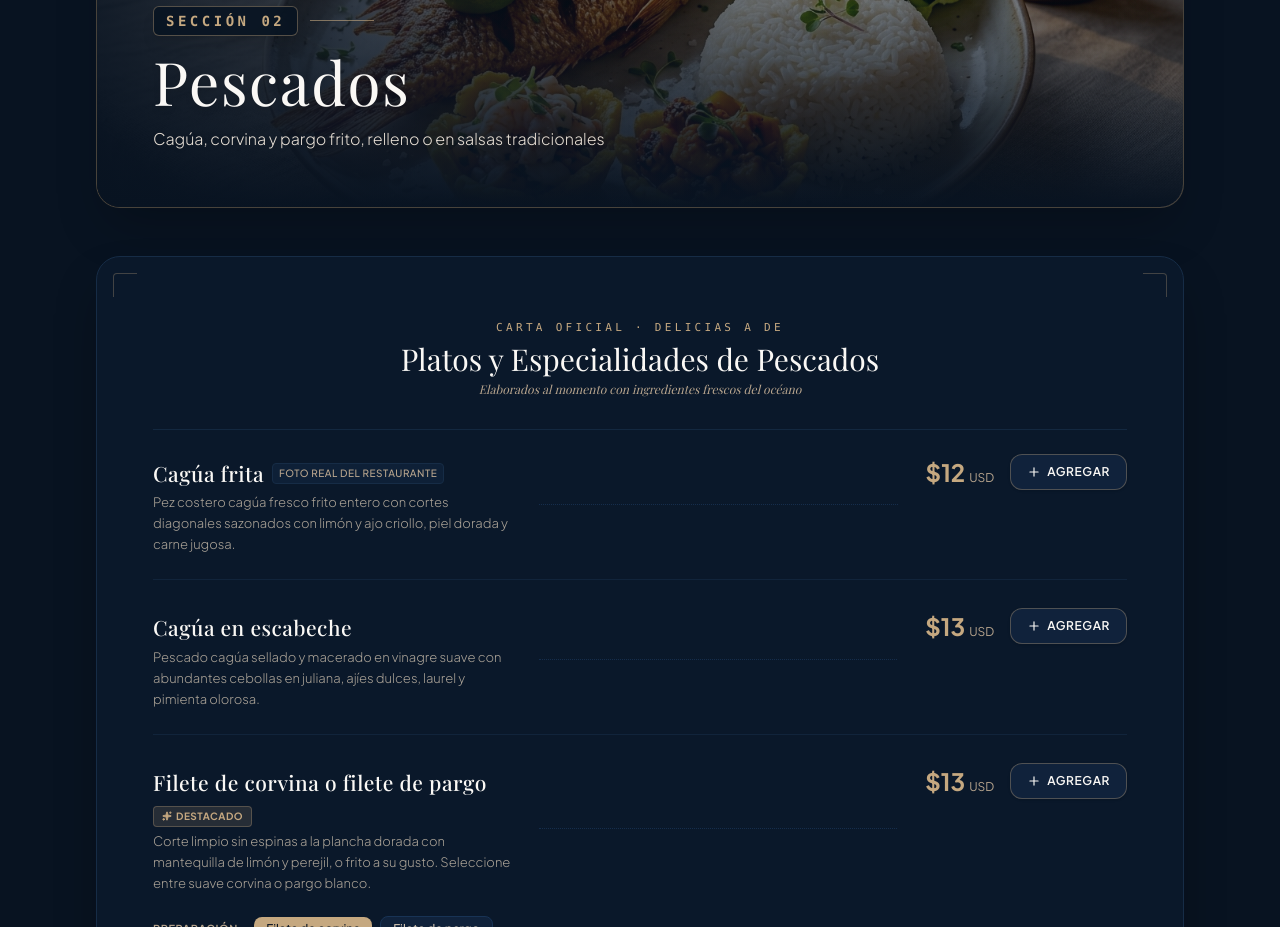
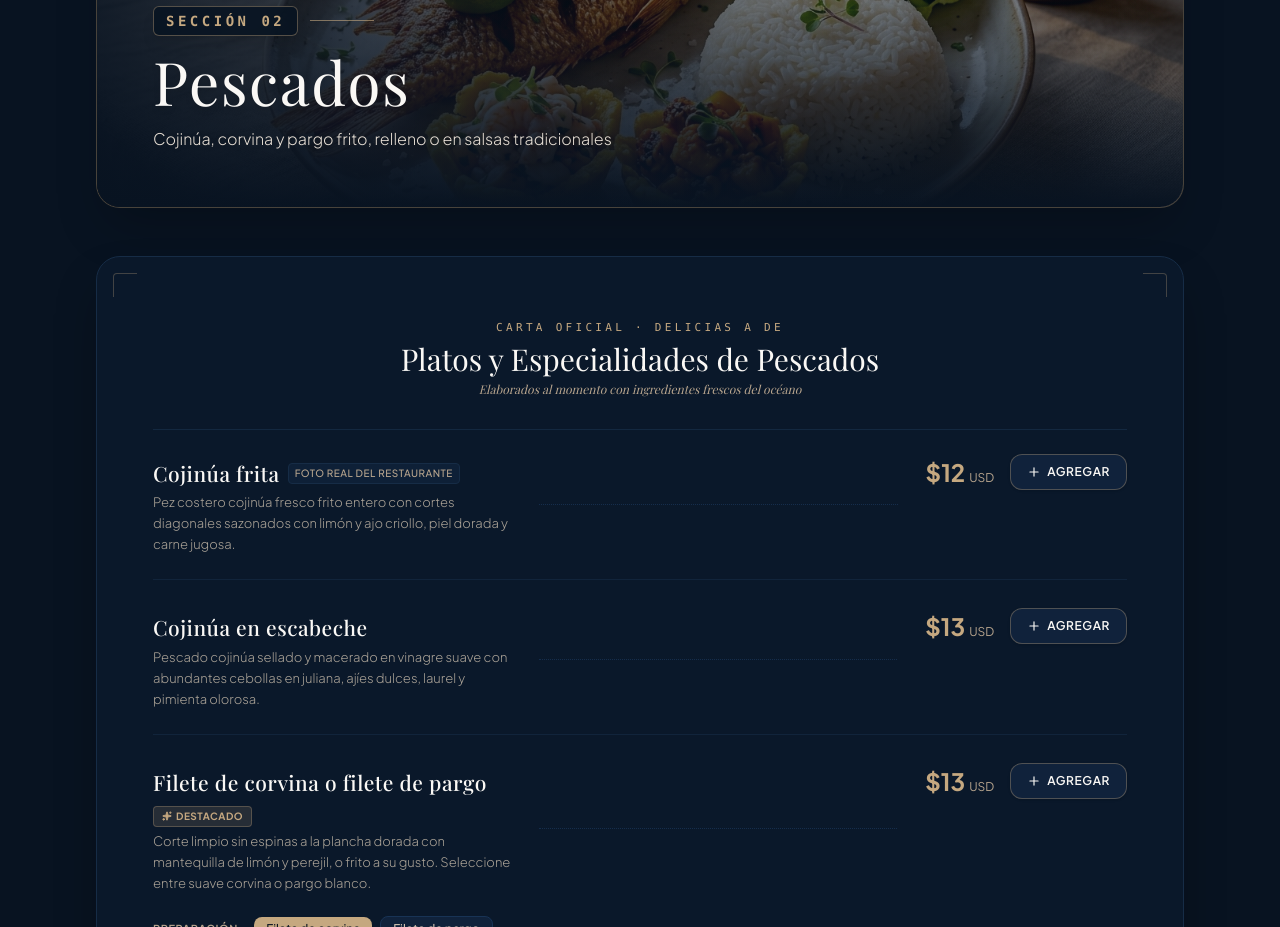
Before and after one commit to edwincedexab4356-boop/Delicias-A-de, a React (Vite) app: page / in a window 1280 px wide. Shown: the part 3500-4427 px from the top of the page. Built offline with nearby package versions, Linux system fonts and the light colour scheme; a web font is replaced by a local one.

Commit message:
fix: correct misspelling of fish name "Cojinúa"
Replace incorrect "Cagúa" with "Cojinúa" in the Pescados section to accurately reflect the menu item.

```diff
--- a/src/data/menuData.ts
+++ b/src/data/menuData.ts
@@ -15,7 +15,7 @@ export const CATEGORIES: Category[] = [
     sectionNumber: '02',
     name: 'Pescados',
     subtitle: 'Capturas frescas al estilo costero y caribeño',
-    tagline: 'Cagúa, corvina y pargo frito, relleno o en salsas tradicionales',
+    tagline: 'Cojinúa, corvina y pargo frito, relleno o en salsas tradicionales',
     iconName: 'Fish',
     image: '/assets/images/pescados_banner_1793720054508.jpg',
     originalImage: '/assets/aistudio/WhatsApp_Image_2026-11-03_at_02.34.27__2__1ea5571f.jpeg',
@@ -145,27 +145,27 @@ export const PRODUCTS: Product[] = [
   // ================= PESCADOS =================
   {
     id: 'pes-01',
-    name: 'Cagúa frita',
+    name: 'Cojinúa frita',
     category: 'pescados',
     price: 12,
-    description: 'Pez costero cagúa fresco frito entero con cortes diagonales sazonados con limón y ajo criollo, piel dorada y carne jugosa.',
+    description: 'Pez costero cojinúa fresco frito entero con cortes diagonales sazonados con limón y ajo criollo, piel dorada y carne jugosa.',
     image: '/assets/aistudio/WhatsApp_Image_2026-11-03_at_02.34.27_1ea5571f.jpeg',
     badge: 'Foto Real del Restaurante',
     prepTime: '20 min',
     servings: '1 persona',
-    ingredients: ['Pescado cagúa fresco', 'Ajo macerado', 'Limón mandarina', 'Sal marina'],
+    ingredients: ['Pescado cojinúa fresco', 'Ajo macerado', 'Limón mandarina', 'Sal marina'],
     allergens: ['Pescado'],
   },
   {
     id: 'pes-02',
-    name: 'Cagúa en escabeche',
+    name: 'Cojinúa en escabeche',
     category: 'pescados',
     price: 13,
-    description: 'Pescado cagúa sellado y macerado en vinagre suave con abundantes cebollas en juliana, ajíes dulces, laurel y pimienta olorosa.',
+    description: 'Pescado cojinúa sellado y macerado en vinagre suave con abundantes cebollas en juliana, ajíes dulces, laurel y pimienta olorosa.',
     image: 'https://images.unsplash.com/photo-1534939561126-855b8675edd7?auto=format&fit=crop&w=1000&q=80',
     prepTime: '20 min',
     servings: '1 persona',
-    ingredients: ['Pescado cagúa', 'Cebollas moradas', 'Pimientos en escabeche', 'Vinagre de manzana', 'Laurel'],
+    ingredients: ['Pescado cojinúa', 'Cebollas moradas', 'Pimientos en escabeche', 'Vinagre de manzana', 'Laurel'],
     allergens: ['Pescado'],
   },
   {
```
